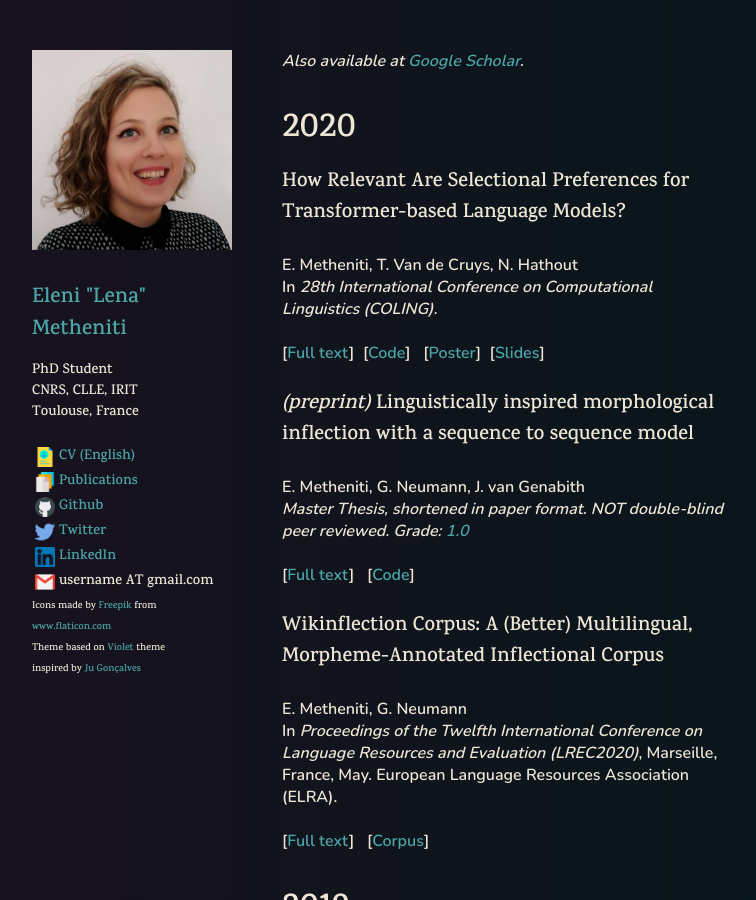
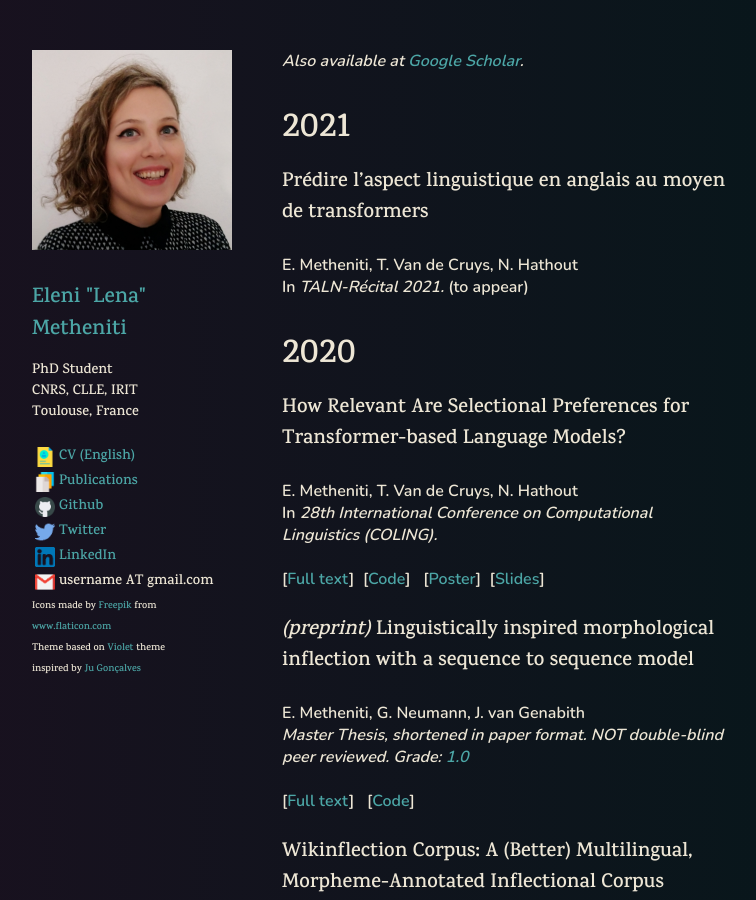
Before and after one commit to lenakmeth/lenakmeth.github.io, a Jekyll site: the page built from publications.html, in a window 1280 px wide and 900 px high. Shown: the whole window, without its empty margins (68-824 px from the left). Built offline with Jekyll 4.4.1, drawn with Linux system fonts in a browser that asks for light colours.

Commit message:
upd publ

```diff
--- a/publications.html
+++ b/publications.html
@@ -63,6 +63,13 @@ layout: default
 <div style="font-family: 'Nunito', sans-serif; font-size:16px"><em>Also available at <a href="https://scholar.google.com/citations?user=atTlou4AAAAJ&hl=en">Google Scholar</a>.</em></div>
 </p>
 
+<div style="font-family: 'Karma', serif; font-size:24px"><h1>2021</h1></div>
+
+<ul>
+    <li><div style="font-family: 'Karma', serif; font-size:20px">Prédire l’aspect linguistique en anglais au moyen de transformers</div><br/>
+    <div style="font-family: 'Nunito', sans-serif; font-size:16px"><strong>E. Metheniti, T. Van de Cruys, N. Hathout</strong><br />In <em>TALN-Récital 2021.</em> (to appear)</div></li>
+</ul>
+
 <div style="font-family: 'Karma', serif; font-size:24px"><h1>2020</h1></div>
 
 <ul>
```
